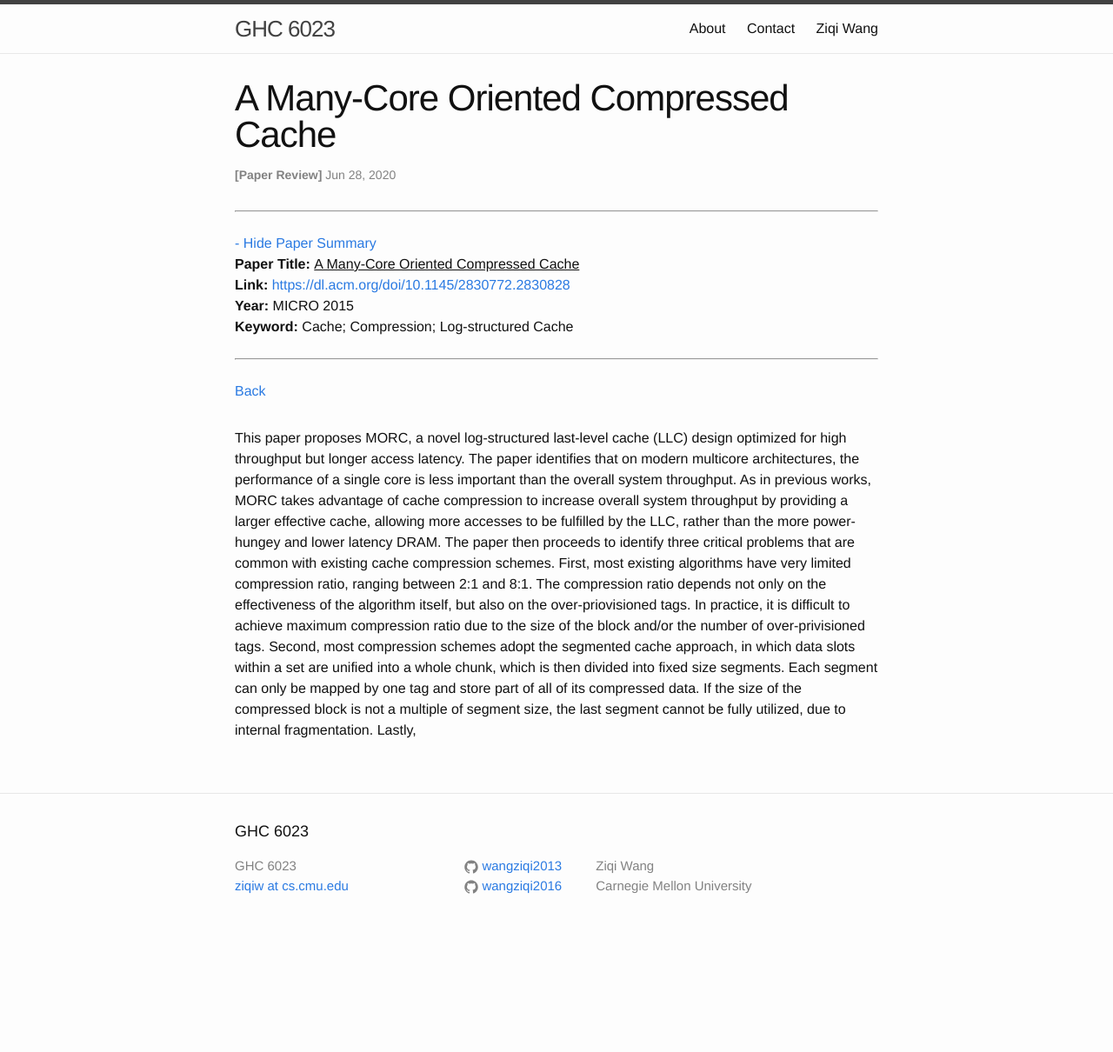
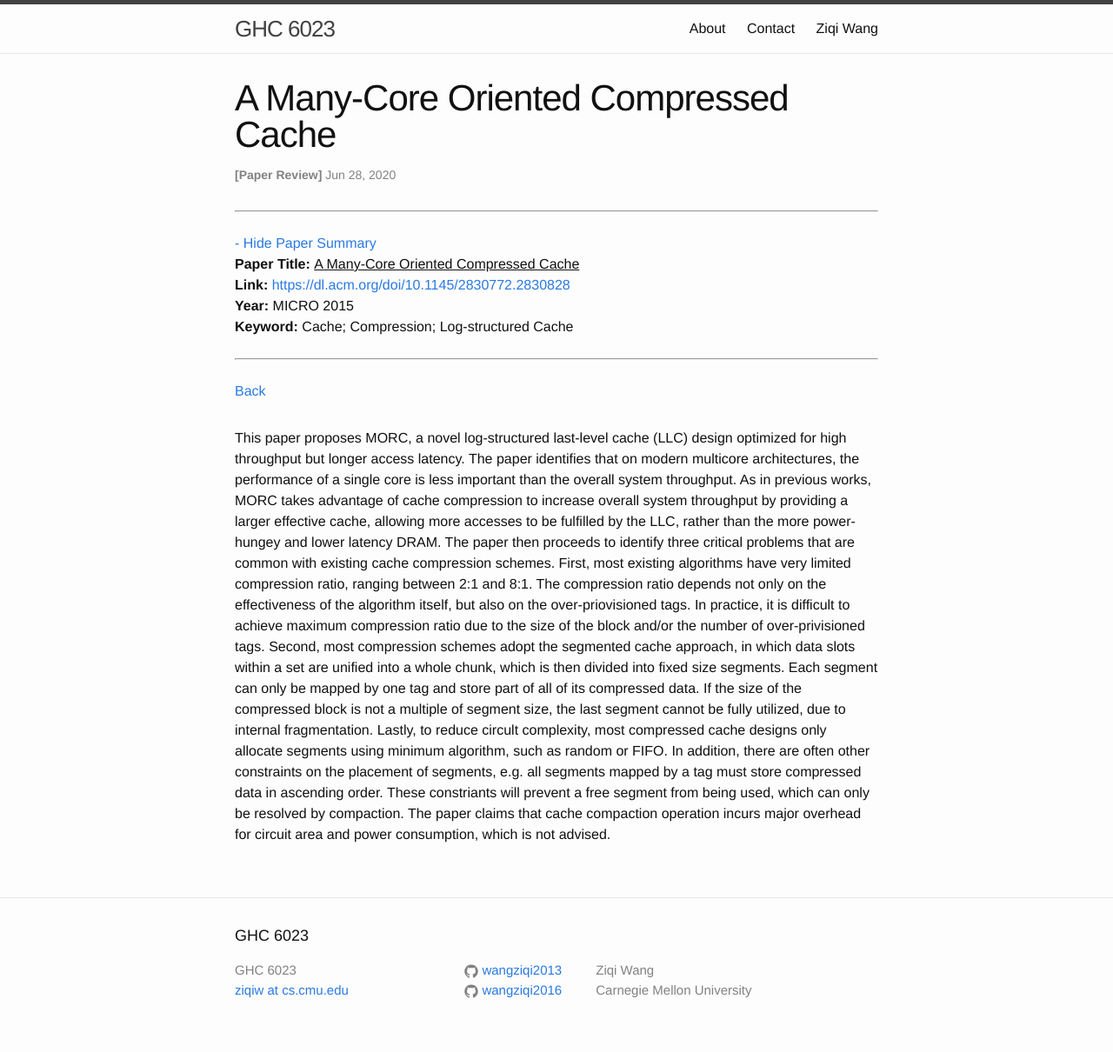
Before and after one commit to wangziqi2013/wangziqi2013.github.io, a Jekyll site: the page built from _posts/2020-06-28-morc.markdown, in a window 1280 px wide. Shown: the whole page at 87% size. Built offline with Jekyll 4.4.1, drawn with Linux system fonts in a browser that asks for light colours; before the commit the page ends 1090 px from its top, so only the background shows below that.

Commit message:
Adding complexity

```diff
--- a/_posts/2020-06-28-morc.markdown
+++ b/_posts/2020-06-28-morc.markdown
@@ -26,4 +26,8 @@ Second, most compression schemes adopt the segmented cache approach, in which da
 a whole chunk, which is then divided into fixed size segments. Each segment can only be mapped by one tag and store
 part of all of its compressed data. If the size of the compressed block is not a multiple of segment size, the last segment
 cannot be fully utilized, due to internal fragmentation.
-Lastly,
+Lastly, to reduce circult complexity, most compressed cache designs only allocate segments using minimum algorithm, such
+as random or FIFO. In addition, there are often other constraints on the placement of segments, e.g. all segments mapped
+by a tag must store compressed data in ascending order. These constriants will prevent a free segment from being used,
+which can only be resolved by compaction. The paper claims that cache compaction operation incurs major overhead for
+circuit area and power consumption, which is not advised.
```
